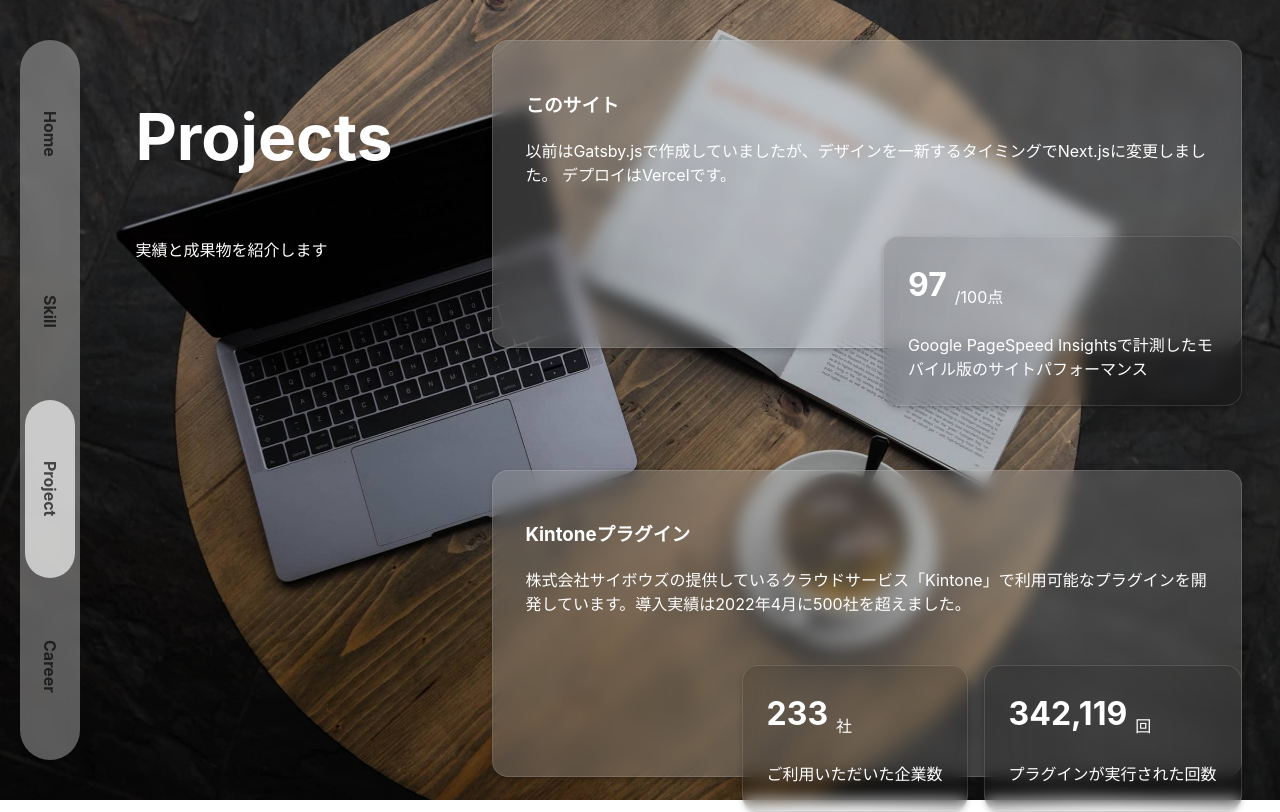
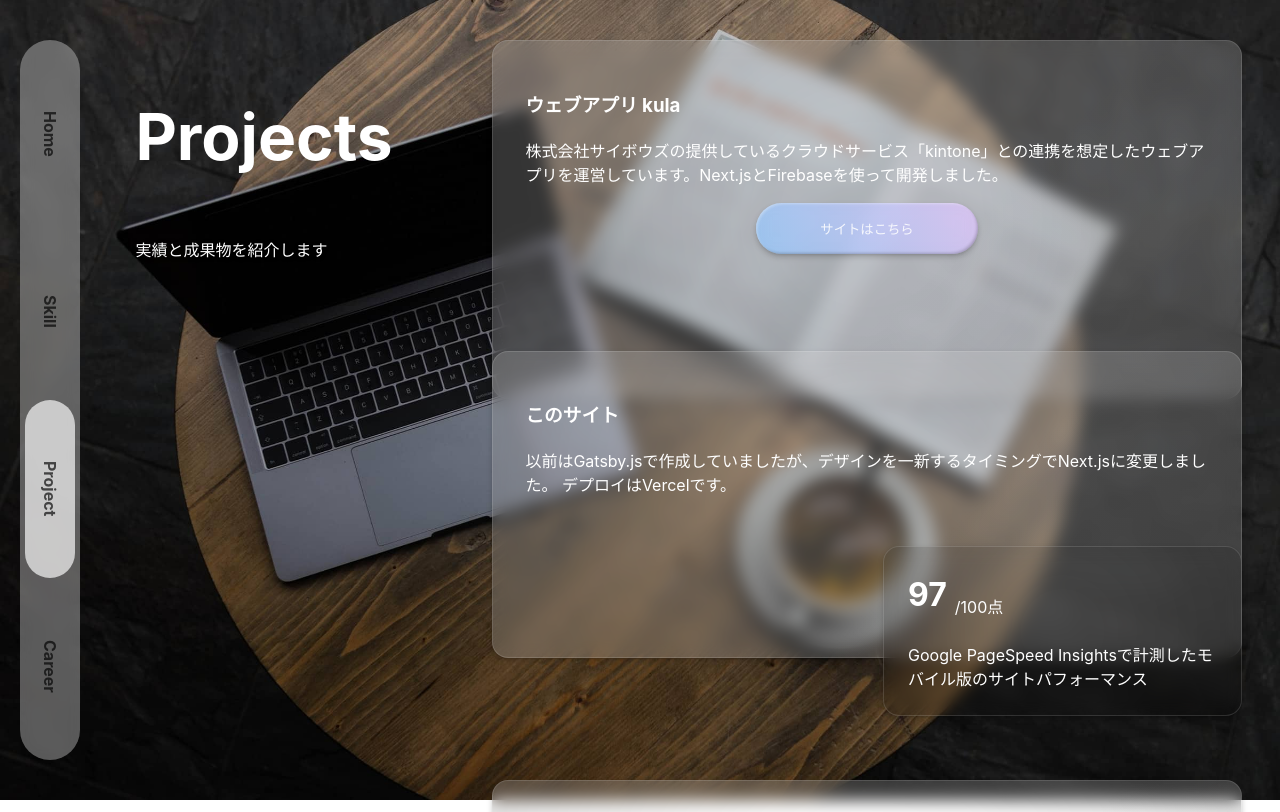
Before and after one commit to Local-Bias/nextjs-portfolio, a Next.js app: page /project in a window 1280 px wide. Shown: the top 812 px of the page. Built offline with nearby package versions, Linux system fonts and the light colour scheme.

Commit message:
👍 実績にkulaを追加

```diff
--- a/contents/project.ts
+++ b/contents/project.ts
@@ -13,6 +13,14 @@ export type Project = {
 };
 
 export const PROJECTS: Project[] = [
+  {
+    title: 'ウェブアプリ kula',
+    description:
+      '株式会社サイボウズの提供しているクラウドサービス「kintone」との連携を想定したウェブアプリを運営しています。Next.jsとFirebaseを使って開発しました。',
+    indicators: [],
+    link: 'https://kula.konomi.app',
+    linkLabel: 'サイトはこちら',
+  },
   {
     title: 'このサイト',
     description:
```
